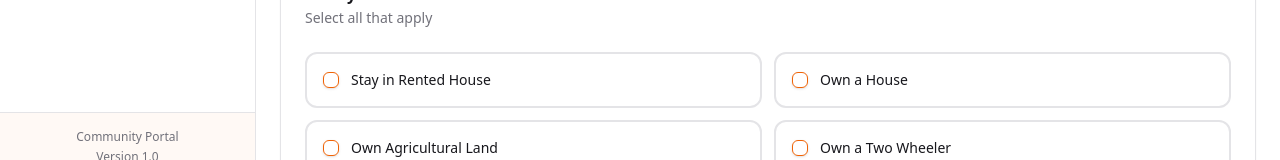
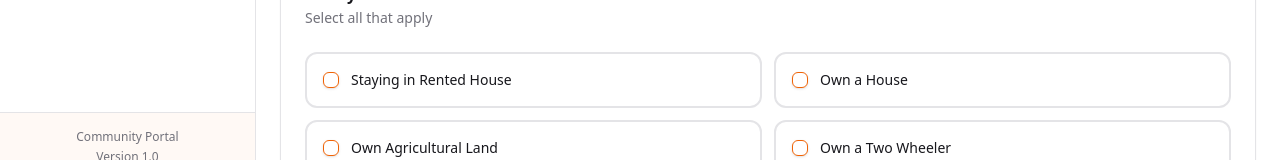
Before and after one commit to DarshiniMahesh/Community-Application, a Next.js app in the folder User/: page /dashboard/profile/economic-details in a window 1280 px wide. Shown: the part 620-780 px from the top of the page. Built offline with nearby package versions, Linux system fonts and the light colour scheme; no server answers; sample sign-in values are in the browser's storage.

Commit message:
Update economic details page UI

```diff
--- a/User/src/app/dashboard/profile/economic-details/page.tsx
+++ b/User/src/app/dashboard/profile/economic-details/page.tsx
@@ -27,7 +27,7 @@ const steps = [
 ];
 
 const incomeSlabs = ["Less than ₹1 Lakh","₹1 – 2 Lakh","₹2 – 3 Lakh","₹3 – 5 Lakh","₹5 – 10 Lakh","₹10 – 25 Lakh","₹25 Lakh+"];
-const familyFacilities = ["Stay in Rented House","Own a House","Own Agricultural Land","Own a Two Wheeler","Own a Car"];
+const familyFacilities = ["Staying in Rented House","Own a House","Own Agricultural Land","Own a Two Wheeler","Own a Car"];
 const investmentOptions = ["Fixed Deposits","Mutual Funds / SIP","Trading in Shares / Demat Account","Investment - Others"];
 
 interface MemberCoverage {
```
